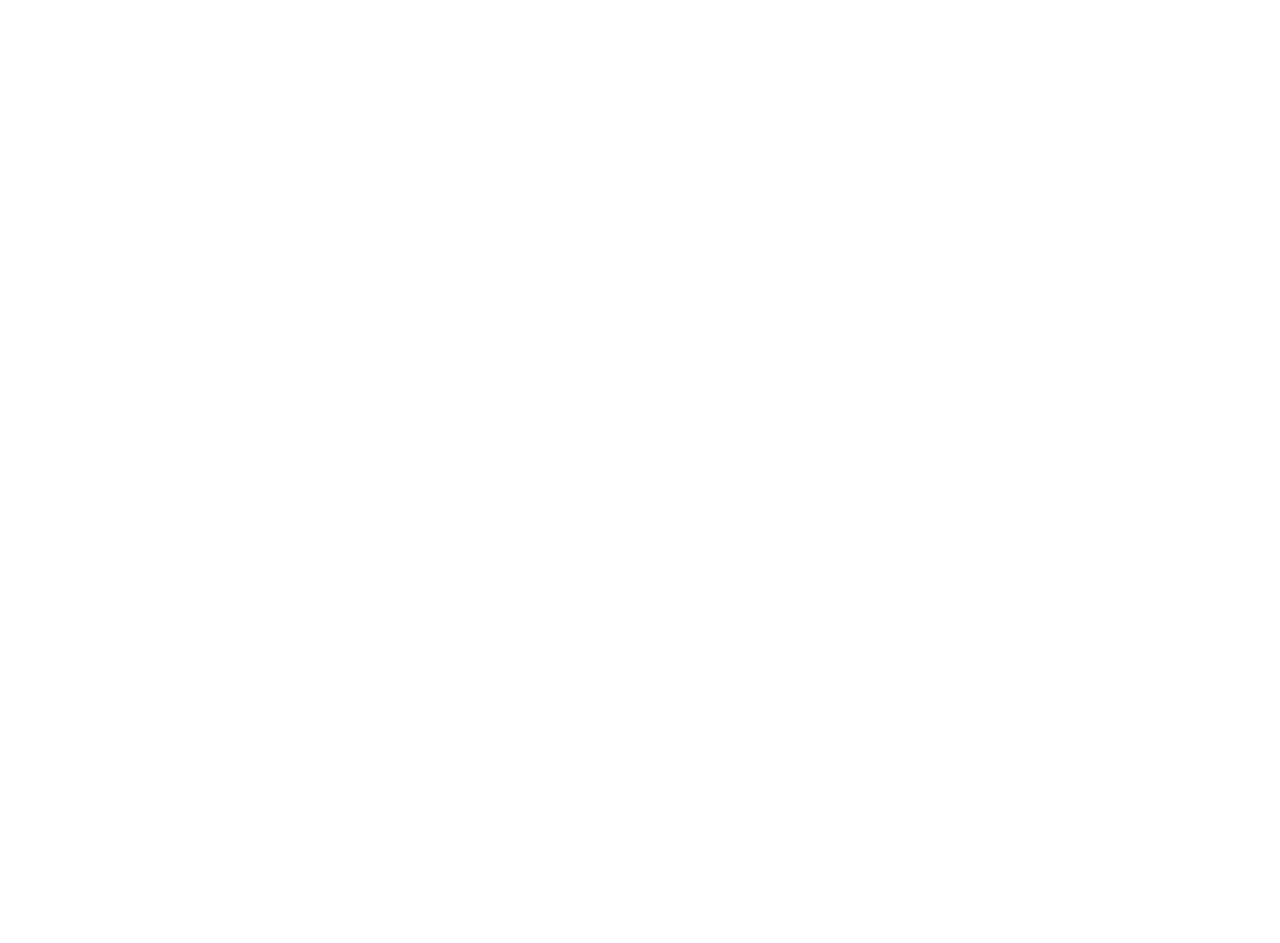
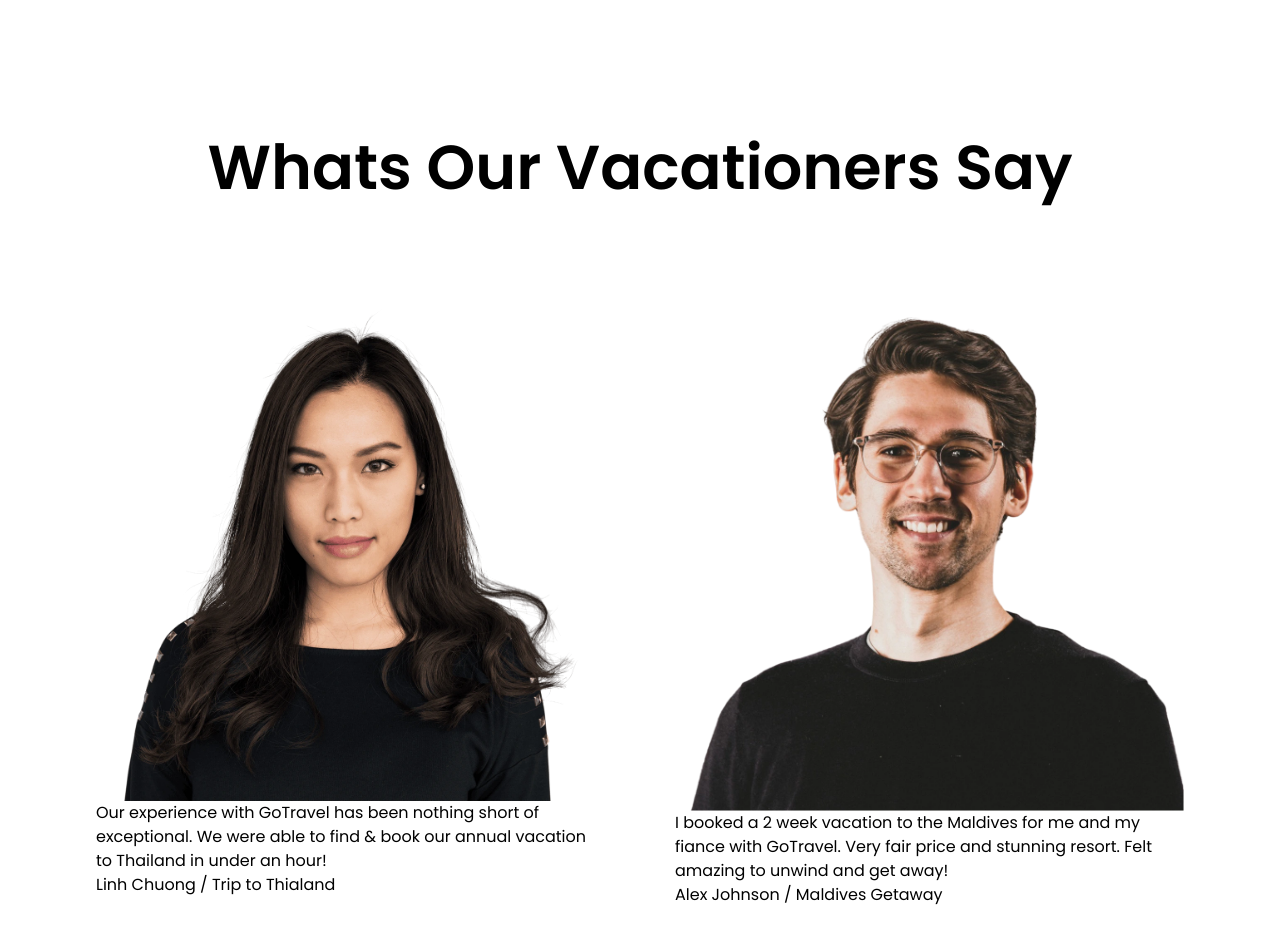
Before and after one commit to Jisap/vite-travel-agency, a React (Vite) app: page / in a window 1280 px wide. Shown: the part 5920-6863 px from the top of the page. Before the commit the page ends 5897 px from the top, so only its background shows below. Built offline with nearby package versions, Linux system fonts and the light colour scheme.

Commit message:
Testimonials basic structure

```diff
--- a/src/App.tsx
+++ b/src/App.tsx
@@ -8,6 +8,7 @@
 import Page from "./components/Page";
 import Services from "./components/Services/Services";
 import Steps from "./components/Steps/Steps";
+import Testimonials from "./components/Testimonials/Testimonials";
 
 function App() {
   return (
@@ -23,6 +24,7 @@
         <News />
         <ExploreMore />
         <FrequentTraveler />
+        <Testimonials />
       </Main>
     </Page>
   )
--- /dev/null
+++ b/src/components/Testimonials/Testimonial.tsx
@@ -0,0 +1,22 @@
+import { type Testimonial } from "../../utils/contentTypes"
+
+interface TestimonialProps {
+  testimonial: Testimonial;
+}
+
+const Testimonial = ({ testimonial }: TestimonialProps) => {
+  return (
+    <li>
+      <div>
+        <img src={testimonial.img} alt={testimonial.alt} />
+      </div>
+
+      <div>
+        <p>{testimonial.description}</p>
+        <p>{testimonial.name} / {testimonial.vacation}</p>
+      </div>
+    </li>
+  )
+}
+
+export default Testimonial
--- /dev/null
+++ b/src/components/Testimonials/Testimonials.tsx
@@ -0,0 +1,23 @@
+import { testimonials } from "../../utils/content"
+import Testimonial from "./Testimonial"
+
+
+const Testimonials = () => {
+  return (
+    <section className="px-24 py-36">
+      <div className="m-auto max-w-389">
+        <h2 className="mb-22 text-center text-[3.875rem] font-semibold">
+          Whats Our Vacationers Say
+        </h2>
+
+        <ul className="flex gap-x-20">
+          {testimonials.map((testimonial) => (
+            <Testimonial testimonial={testimonial} key={testimonial.id} />
+          ))}
+        </ul>
+      </div>
+    </section>
+  )
+}
+
+export default Testimonials
```
